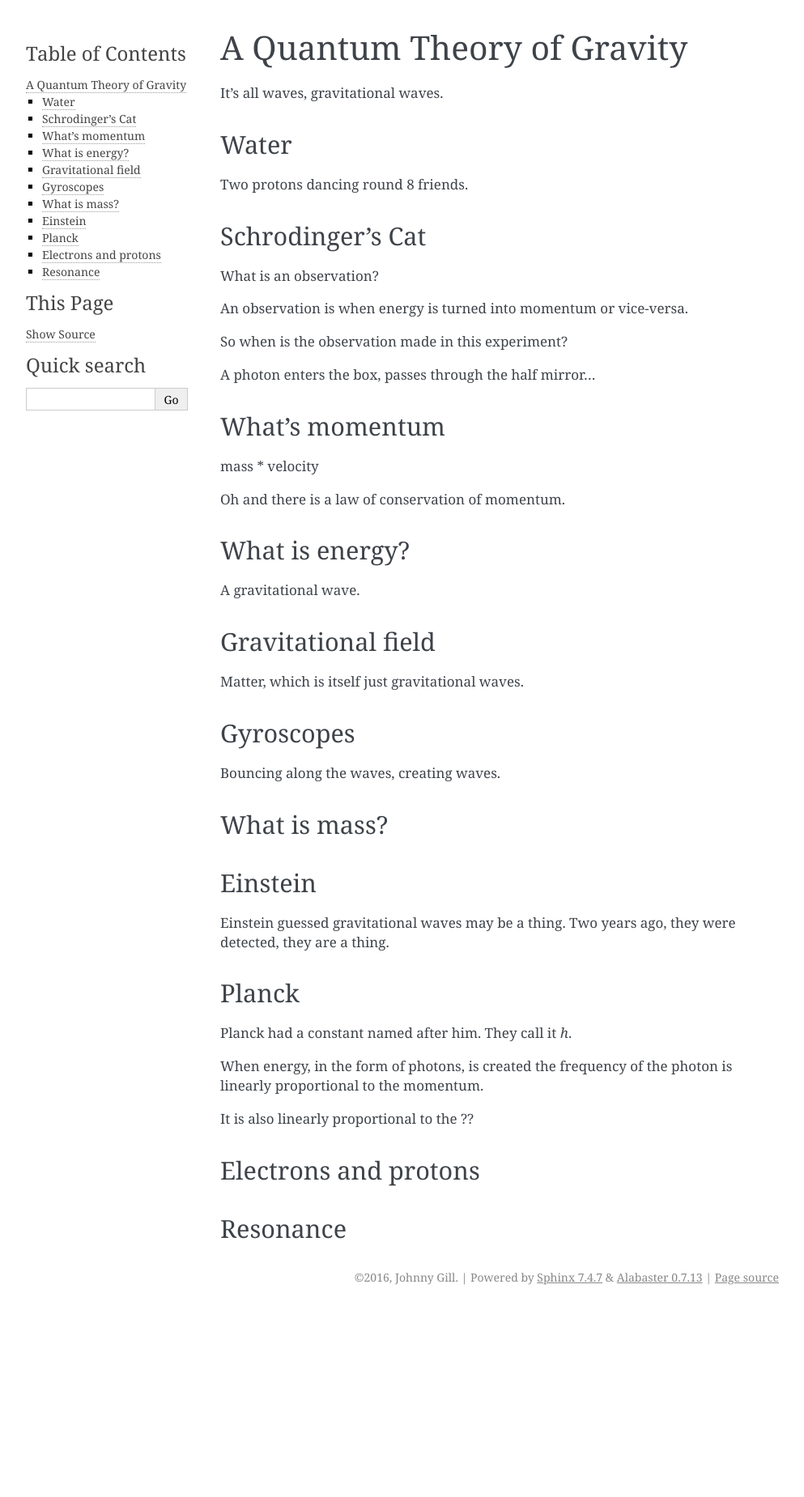
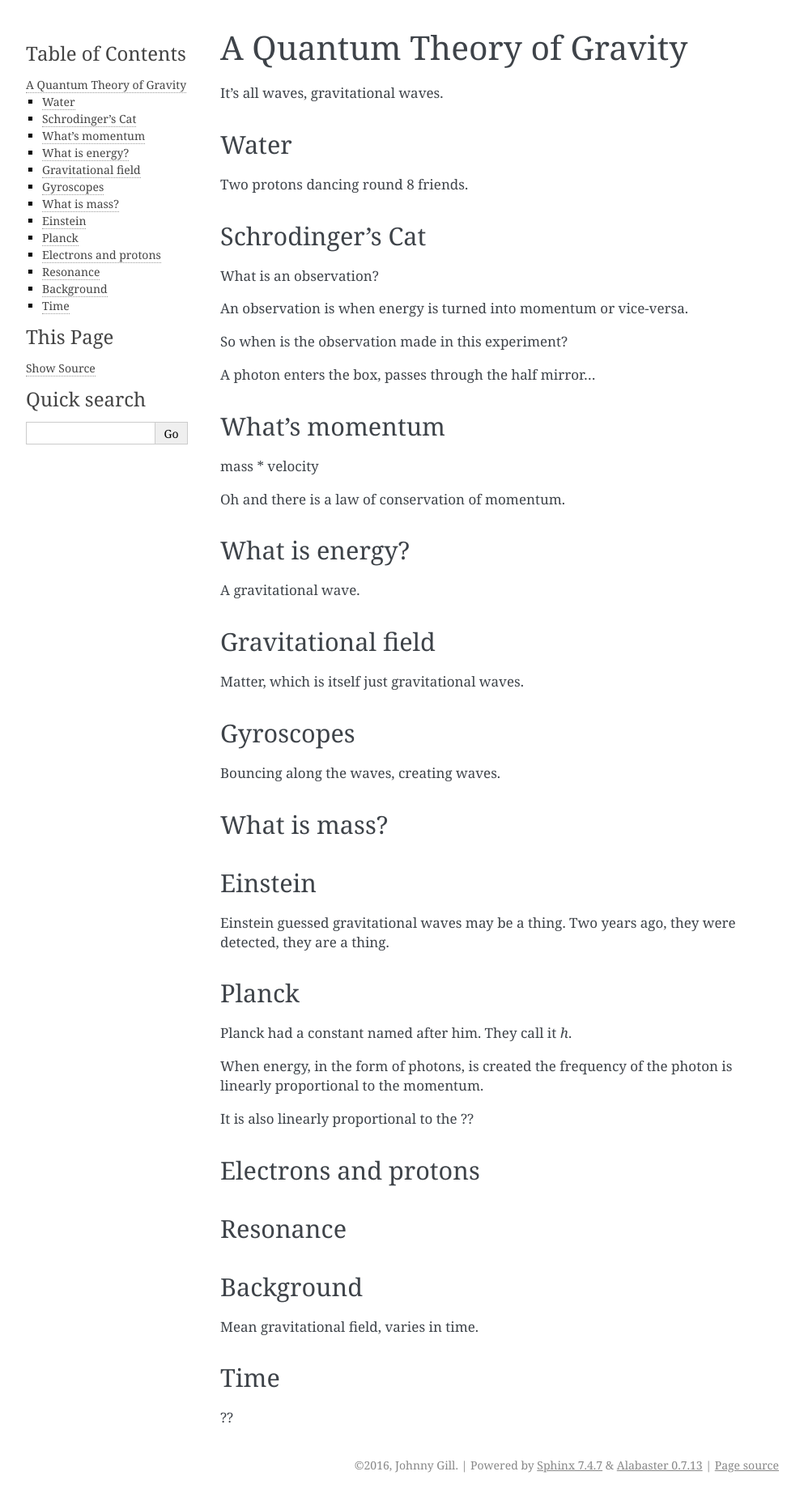
Before and after one commit to openbermuda/karmapi, a Sphinx documentation site: the page built from docs/quantum_theory_of_gravity.rst, in a window 1280 px wide. Shown: the whole page at 81% size, without its empty margins (148-1141 px from the left). Built offline with Sphinx 7.4.7, drawn with Linux system fonts in a browser that asks for light colours; formulas are drawn with MathJax 3; pages that are not in the unit, such as notebooks, are missing from menus; before the commit the page ends 1617 px from its top, so only the background shows below that.

Commit message:
gravity background time

```diff
--- a/docs/quantum_theory_of_gravity.rst
+++ b/docs/quantum_theory_of_gravity.rst
@@ -75,3 +75,13 @@ Electrons and protons
 
 Resonance
 =========
+
+Background
+==========
+
+Mean gravitational field, varies in time.
+
+Time
+====
+
+??
```
